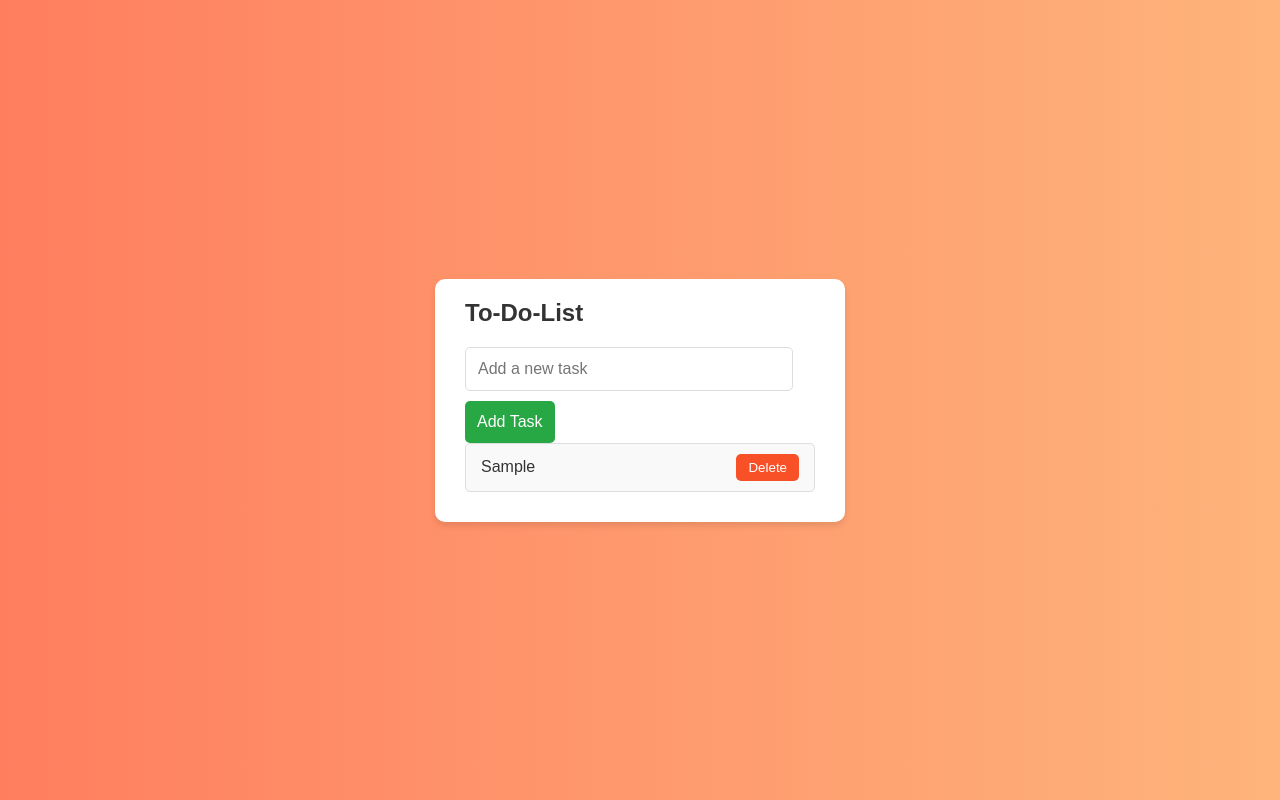
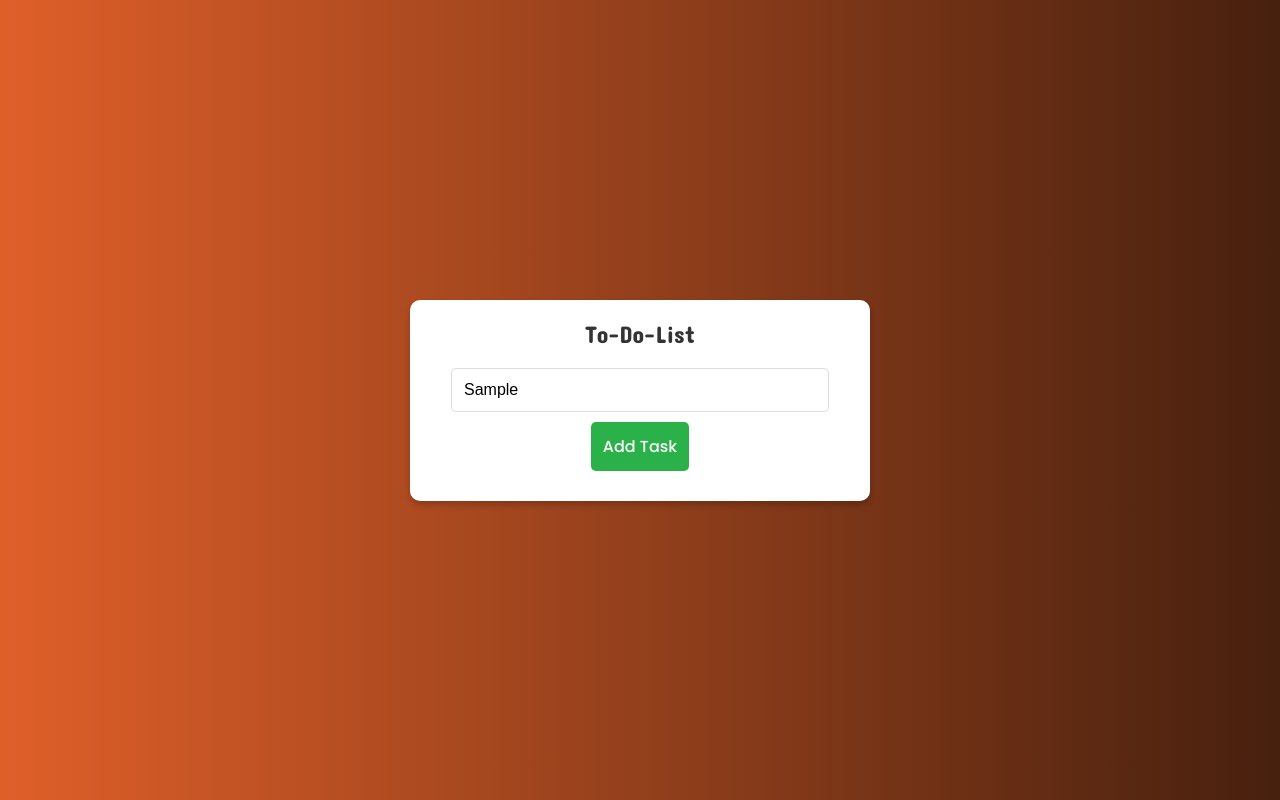
Before and after one commit to xandepena/aula-js-4, a plain HTML site: page index.html in a window 1280 px wide. Both pictures are taken after typing "Sample" into the empty fields and a click on the button "Add Task". Drawn offline with Linux system fonts and the light colour scheme; a web font is replaced by a local one.

Commit message:
Add files via upload

```diff
--- a/index.css
+++ b/index.css
@@ -1,39 +1,85 @@
-@import url('https://fonts.googleapis.com/css2?family=Poetsen+One&display=swap');
+@import url('https://fonts.googleapis.com/css2?family=Poppins:ital,wght@0,100;0,200;0,300;0,400;0,500;0,600;0,700;0,800;0,900;1,100;1,200;1,300;1,400;1,500;1,600;1,700;1,800;1,900&display=swap');
+
+/* .poppins-regular {
+  font-family: "Poppins", sans-serif;
+  font-weight: 400;
+  font-style: normal;
+} */
+
+/* .poppins-bold {
+  font-family: "Poppins", sans-serif;
+  font-weight: 700;
+  font-style: normal;
+} */
+
+/* .poppins-black-italic {
+  font-family: "Poppins", sans-serif;
+  font-weight: 900;
+  font-style: italic;
+} */
+
+@import url('https://fonts.googleapis.com/css2?family=Borel&family=Poppins:ital,wght@0,100;0,200;0,300;0,400;0,500;0,600;0,700;0,800;0,900;1,100;1,200;1,300;1,400;1,500;1,600;1,700;1,800;1,900&display=swap');
 
 
-body, h1, ul, li, button, input {
+/* .borel-regular {
+  font-family: "Borel", cursive;
+  font-weight: 400;
+  font-style: normal;
+} */
+
+
+@import url('https://fonts.googleapis.com/css2?family=Concert+One&display=swap');
+
+
+/* .concert-one-regular {
+  font-family: "Concert One", sans-serif;
+  font-weight: 400;
+  font-style: normal;
+} */
+
+
+body, h1, ul, il, button, input{
   margin: 0;
   padding: 0;
   box-sizing: border-box;
+
 }
 
-body {
-  font-family: "Poetsen One", sans-serif;
+body{
+  font-family: "Concert One", sans-serif;
+  font-weight: 400;
+  font-style: normal;
+
   display: flex;
   justify-content: center;
   align-items: center;
   height: 100vh;
-  background: linear-gradient(to right, #ff7e5f, #feb47b);
+  background: linear-gradient(to right, #df5f29, #47200e);
   color: #333;
 }
 
-.container {
+.container{
   background-color: #fff;
   padding: 20px 30px;
   border-radius: 10px;
-  box-shadow: 0 4px 6px rgba(0, 0, 0, 0.1);
+  box-shadow: 0 4px 6px rgba(0, 0, 0, 0.2);
   width: 90%;
-  max-width: 350px;
+  max-width: 400px;
+  text-align: center;
 
-  animation: fadeIn 0.5s ease-in-out;
+  animation: fadeIn 0.6s ease-in-out;
 }
 
-h1 {
-  margin-bottom: 20px;
-  font-size: 24px;
+h1{
+   font-family: "Concert One", sans-serif;
+   font-weight: 400;
+   font-style: normal;
+   margin-bottom: 20px;
+   font-size: 24px;
+
 }
 
-#new-task {
+#new-task{
   width: calc(100% - 22px);
   padding: 12px;
   margin-bottom: 10px;
@@ -42,70 +88,86 @@ h1 {
   font-size: 16px;
 }
 
-#add-task-btn {
+#add-task-btn{
+  font-family: "Poppins", sans-serif;
+  font-weight: 500;
+  font-style: normal;
+
   padding: 12px;
   border: none;
-  background-color: #28a745;
-  color: white;
+  background-color: #2ab14a;
+  color: #fff;
   border-radius: 5px;
   cursor: pointer;
   font-size: 16px;
+  margin-bottom: 10px;
+
+  transition: background-color 0.3s;
+
+  }
+
+
+#add-task-btn:hover{
+  background-color: #208939;
+}
+
+ul{
+  font-family: "Poppins", sans-serif;
+  font-weight: 700;
+  font-style: italic;
+
+  list-style-type: none;
+  padding: 0;
+
+}
+
+li{
+  background-color: #f9f9f9;
+  margin-bottom: 10px;
+  padding: 10px 15px;
+  border: 1px solid #ddd;
+  display: flex;
+  justify-content: space-between;
+  align-items: center;
+
 
   transition: background-color 0.3s;
 }
 
-#add-task-btn:hover {
-  background-color: #28a745;
-}
-
-ul {
-  list-style-type: none;
-  padding: 0;
-}
-
-li {
-  background-color: #f9f9f9;
-  margin-bottom: 10px;
-  padding: 10px  15px;
-  border: 1px solid #ddd;
-  border-radius: 5px;
-  display: flex;
-  justify-content: space-between;
-  align-items: center;
-
-  transition: background-color 0.3s;
-}
-
-li:hover {
+li:hover{
   background-color: #f1f1f1;
 }
 
-li.completed {
+li.completed{
   text-decoration: line-through;
   color: #aaa;
 }
 
-button.delete-btn {
-  background-color: #f95127;
+button.delet-btn {
+  font-family: "Poppins", sans-serif;
+  font-weight: 500;
+  font-style: normal;
+
+  padding: 5px 10px;
+  border: none;
+  background-color: #c73c2f;
   color: #fff;
-  border: none;
-  padding: 6px 12px;
+  border-radius: 5px;
   cursor: pointer;
-  border-radius: 5px;
 
   transition: background-color 0.3s;
 }
 
 button.delete-btn:hover {
-  background-color: #c83c1e;
+  background-color: #a83228;
 }
 
 @keyframes fadeIn {
-  from {
+  from{
     opacity: 0;
-    transform: translateY(-10px);
+    transform: translateY(-30px);
   }
-  to {
+  to{
     opacity: 1;
     transform: translateY(0);
   }
--- a/index.html
+++ b/index.html
@@ -4,7 +4,8 @@
   <head>
     <meta charset="UTF-8">
     <meta name="viewport" content="width=device-width, initial-scale=1.0">
-    <title>To-do-List</title>
+    <title>Document</title>
+    <link rel="stylesheet" href="./index.css">
     <script type="text/javascript" src="./index.js" defer=""></script>
     <link rel="stylesheet" href="./index.css">
   </head>
@@ -12,10 +13,13 @@
   <body>
     <div class="container">
       <h1>To-Do-List</h1>
-      <input type="text" id="new-task" placeholder="Add a new task">
+      <input type="text" id="new-task" placeholder="Add a new task...">
       <button id="add-task-btn">Add Task</button>
       <ul id="task-list"></ul>
+
     </div>
+
+
 
   </body>
 
--- a/index.js
+++ b/index.js
@@ -4,33 +4,33 @@ document.addEventListener('DOMContentLoaded', () => {
   const taskList = document.getElementById('task-list');
 
   const addTask = () => {
-    const taskText = newTaskInput.value.trim();
-    if (taskText != '') {
+    const taskText = newTaskInput.value.trim()
+    if (TaskText != ''){
       const li = document.createElement('li');
-      li.innerHTML = `
-      <span>${taskText}</span>
-      <button class="delete-btn">Delete</button>
-      `;
+      li.innerHTML = `<span>${taskText}</span> <button class="delete-btn">Delete</button>`;
 
-      taskList.appendChild(li);
+      taskList.appendChild(li)
 
       li.querySelector('.delete-btn').addEventListener('click', () => {
-        li.remove();
-      });
+        li.remove()
+      })
 
       li.addEventListener('click', () => {
-        li.classList.toggle('completed');
-      });
+        li.classList.toggle('completed')
+      })
 
       newTaskInput.value = '';
+
+
     }
-  };
+  }
 
-  addTaskBtn.addEventListener('click', addTask);
+  addTaskBtn.addEventListener('click', addTask)
+
 
   newTaskInput.addEventListener('keypress', (event) => {
     if (event.key === 'Enter') {
-      addTask();
+      addTask()
     }
-  });
-});
+  })
+})
```
Also changed, not shown: 1 other file.
